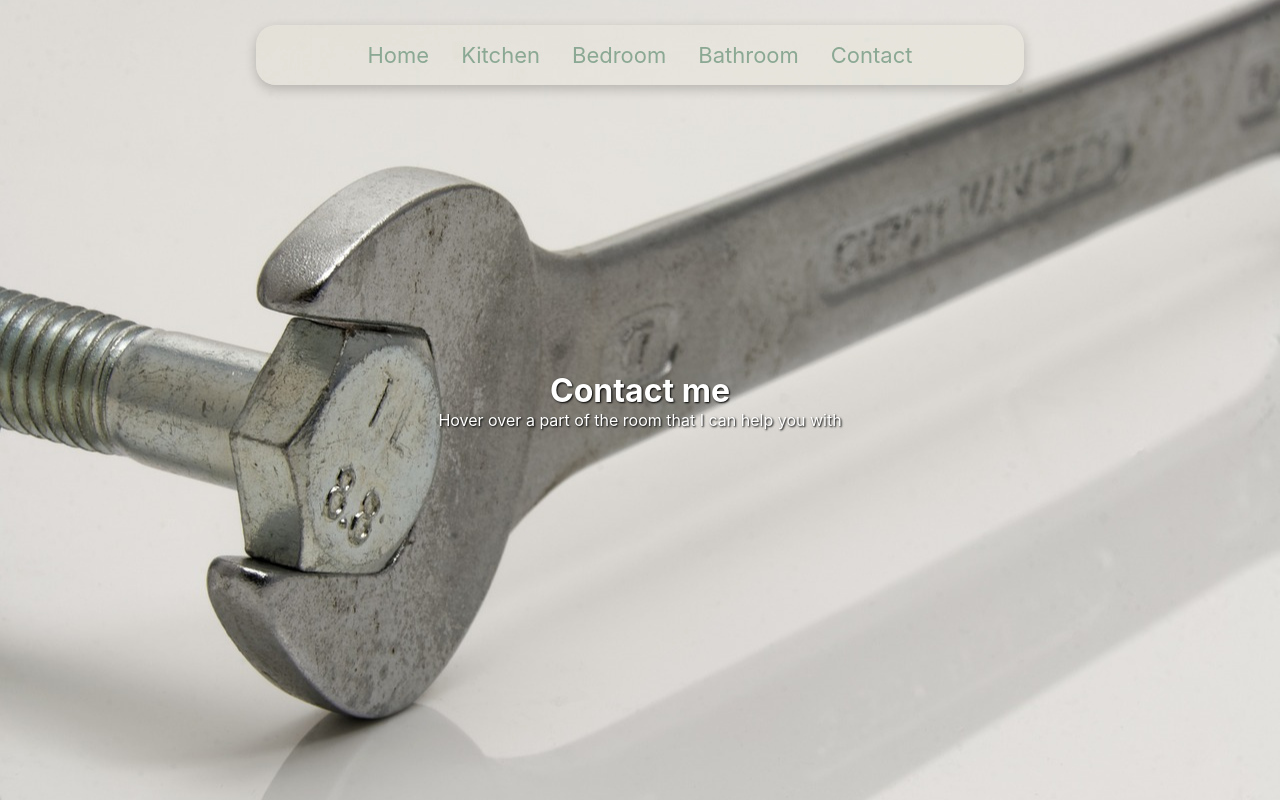
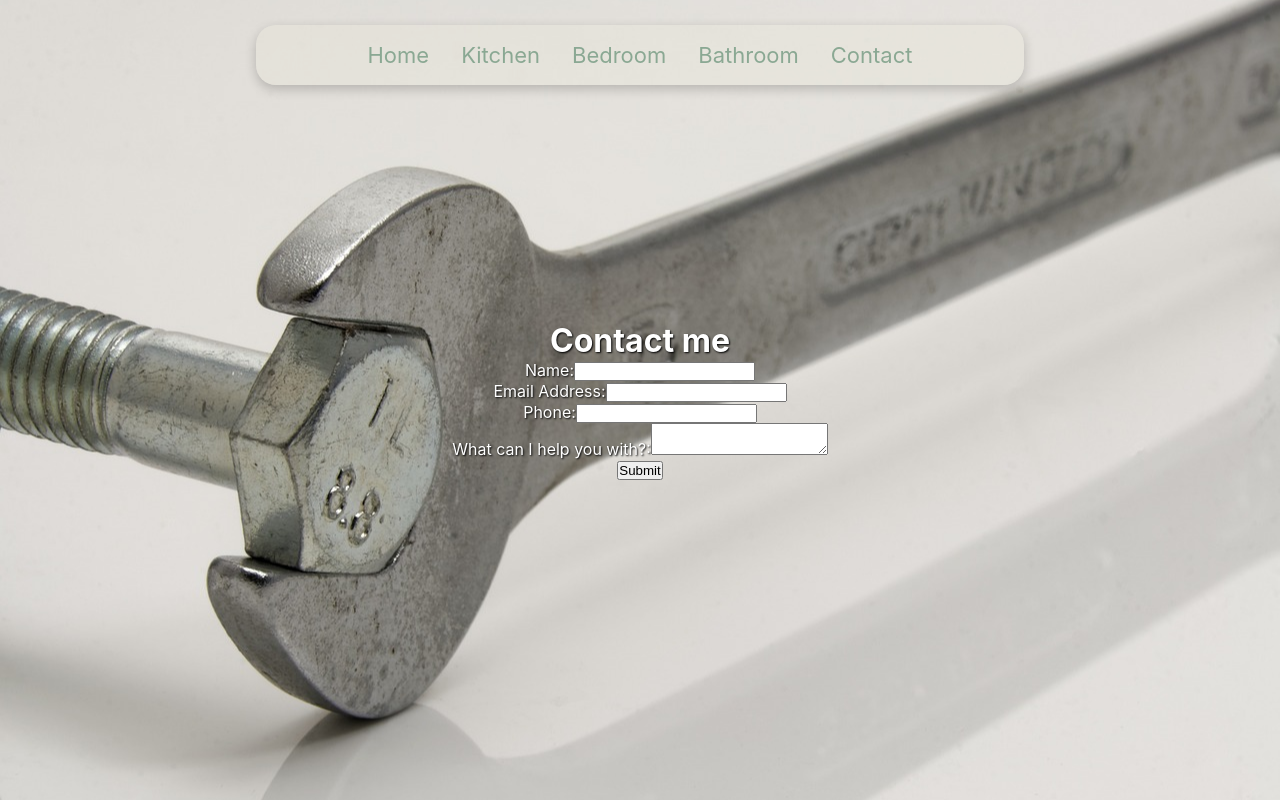
Before and after one commit to yuliaFl/handyMan_React, a React (Create React App) app in the folder proj/: page /contact in a window 1280 px wide. Built offline with nearby package versions, Linux system fonts and the light colour scheme.

Commit message:
created form

```diff
--- a/proj/src/pages/Contact.js
+++ b/proj/src/pages/Contact.js
@@ -1,16 +1,78 @@
-import React from 'react';
+import React, { useState } from 'react';
 
-const Home = () => {
+function Contact() {
+  const [inputs, setInputs] = useState({
+    name: '',
+    email: '',
+    phone: '',
+    message: ''
+  });
+
+  const handleChange = (event) => {
+    const { name, value } = event.target;
+    setInputs(prevInputs => ({
+      ...prevInputs,
+      [name]: value
+    }));
+  };
+
+  const handleSubmit = (event) => {
+    event.preventDefault();
+    console.log('Form submitted:', inputs);
+    // Add your form submission logic here
+  };
+
   return (
     <div className="home-background">
       <header>
         <h1>Contact me</h1>
       </header>
       <main>
-        <p>Hover over a part of the room that I can help you with</p>
+        <form onSubmit={handleSubmit}>
+          <label>
+            Name:
+            <input
+              type="text"
+              name="name"
+              value={inputs.name}
+              onChange={handleChange}
+            />
+          </label>
+          <br />
+          <label>
+            Email Address:
+            <input
+              type="email"
+              name="email"
+              value={inputs.email}
+              onChange={handleChange}
+            />
+          </label>
+          <br />
+          <label>
+            Phone:
+            <input
+              type="tel"
+              name="phone"
+              value={inputs.phone}
+              onChange={handleChange}
+            />
+          </label>
+          <br />
+          <label>
+            What can I help you with?:
+            <textarea
+              name="message"
+              value={inputs.message}
+              onChange={handleChange}
+            />
+          </label>
+          <br />
+          <input type="submit" value="Submit" />
+        </form>
       </main>
     </div>
   );
 }
 
-export default Home;
+export default Contact;
```
